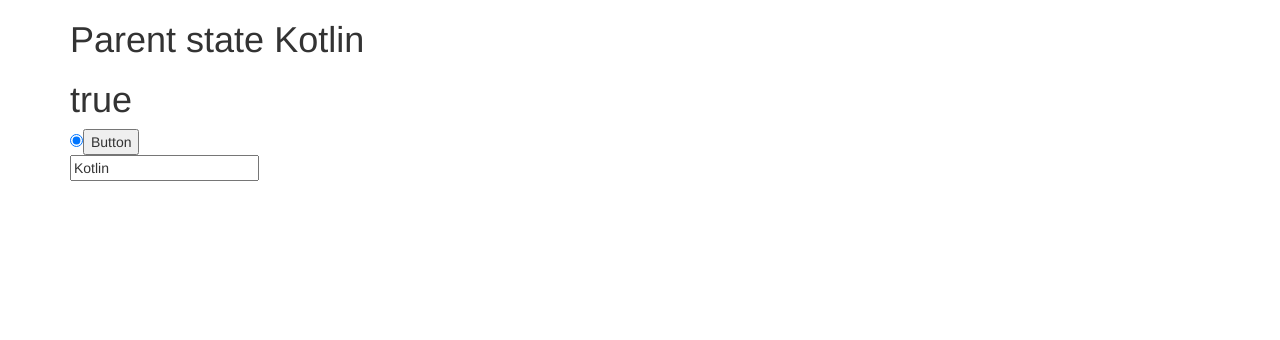
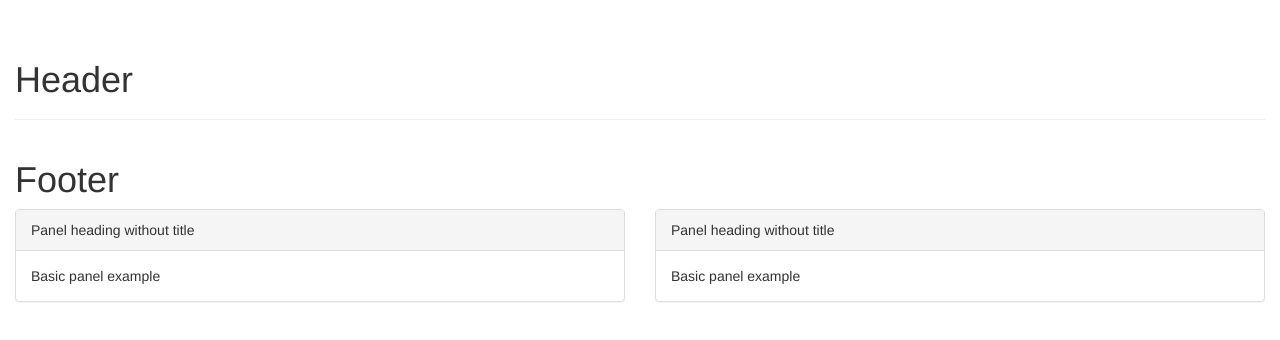
Before and after one commit to shopengauer/react-boilerplate-idea, a React app: page / in a window 1280 px wide. Shown: the top 340 px of the page. Built offline with nearby package versions, Linux system fonts and the light colour scheme.

Commit message:
Page, Footer, Header

```diff
--- a/app/App.js
+++ b/app/App.js
@@ -1,7 +1,10 @@
 import React, { Component } from 'react';
 import {render} from 'react-dom';
 import Panel from "../components/Panel.jsx";
+import Page from "../components/Page.jsx";
 import 'bootstrap/dist/css/bootstrap.css';
+import Header from "../components/Header.js"
+import Footer from "../components/Footer.js"
 
 class App extends Component {
 
@@ -23,10 +26,10 @@ class App extends Component {
 
   render(){
      return (
-       <div className="container">
-         <h1>Parent state {this.state.parentState}</h1>
-         <Panel onUserInput = {this.handleUserInput} parentState = {this.state.parentState} />
-        </div>
+        <Page>
+            <Header/>
+            <Footer/>
+        </Page>
     );
   }
 }
--- /dev/null
+++ b/components/Footer.js
@@ -0,0 +1,27 @@
+/**
+ * Created by vasiliy on 13.11.16.
+ */
+"use strit"
+
+import React, { Component } from 'react';
+
+export default class Footer extends Component{
+
+
+    constructor() {
+        super()
+    }
+
+
+    render(){
+
+        return(
+            <div className="row">
+                <div className="col-lg-6">
+                    <h1>Footer</h1>
+                </div>
+            </div>
+        )
+    }
+
+}
--- /dev/null
+++ b/components/Header.js
@@ -0,0 +1,31 @@
+/**
+ * Created by vasiliy on 13.11.16.
+ */
+"use strict"
+
+import React,{Component} from "react";
+
+export default class Header extends Component{
+
+
+    constructor() {
+      super();
+    }
+
+
+    render(){
+
+
+        return(
+            <div className="page-header">
+                <div className="row">
+                    <div className="col-lg-12">
+                        <h1>Header</h1>
+                    </div>
+                </div>
+            </div>
+        )
+
+    }
+
+}
--- /dev/null
+++ b/components/Page.jsx
@@ -0,0 +1,58 @@
+/**
+ * Created by vasiliy on 13.11.16.
+ */
+"use strict";
+
+import React, { Component } from 'react';
+import Header from "./Header.js"
+import Footer from "./Footer.js"
+
+export default class Page extends Component{
+
+   constructor(){
+        super();
+   }
+
+
+   render(){
+
+       return(
+
+           <div className="container-fluid">
+               {this.props.children}
+
+                <div className="row">
+
+
+               </div>
+
+               <div className="row">
+                   <div className="col-lg-6">
+                       <div className="panel panel-default">
+                           <div className="panel-heading">Panel heading without title</div>
+                           <div className="panel-body">
+                               Basic panel example
+                           </div>
+                       </div>
+                   </div>
+
+                   <div className="col-lg-6">
+                       <div className="panel panel-default">
+                           <div className="panel-heading">Panel heading without title</div>
+                           <div className="panel-body">
+                                   Basic panel example
+                           </div>
+                       </div>
+                   </div>
+               </div>
+
+
+
+
+
+           </div>
+       );
+   }
+
+
+}
--- a/components/Radio.js
+++ b/components/Radio.js
@@ -28,7 +28,7 @@ export default class Radio extends React.Component{
             <div>
                 <h1>{qu}</h1>
                 <input type="radio" onChange={this.rt} checked={this.state.cook}/>
-                <button onClick={this.rt}>Button</button>
+                <button className="btn btn-primary" onClick={this.rt}>Button</button>
             </div>
         )
     }
--- a/public/styles.css
+++ b/public/styles.css
@@ -4,3 +4,10 @@ body {
 #root {
   height: 100%;
 }
+
+.header__block{
+  background-color: bisque;
+}
+.footer__block{
+  background-color: beige;
+}
```
Also changed, not shown: 1 other file (tests, documents, lock files or other folders).
